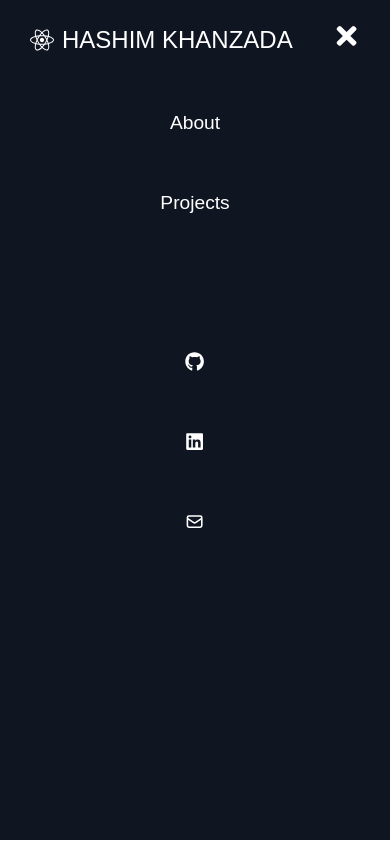
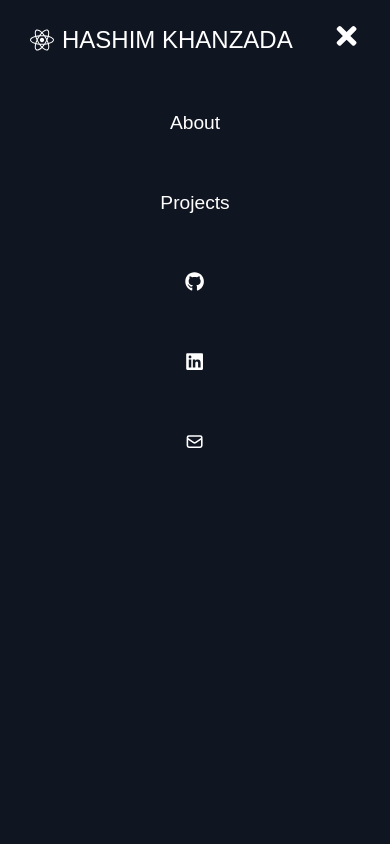
Before and after one commit to hashimkhanzada/react-portfolio-website, a React (Create React App) app: page / in a window 390 px wide. Both pictures are taken after a click on the element 346 px from the left and 39 px from the top of the page. Shown: the top 844 px of the page. Built offline with nearby package versions, Linux system fonts and the light colour scheme.

Commit message:
Fixed some mobile UI bugs

```diff
--- a/src/components/InfoSection/InfoSection.elements.js
+++ b/src/components/InfoSection/InfoSection.elements.js
@@ -157,4 +157,12 @@ export const TechImage = styled.img`
   background: white;
   padding: 5px;
   margin: ${({ skills }) => (skills ? "10px 0px 10px 9px" : null)};
+
+  @media screen and (max-width: 442px) {
+    margin: ${({ skills }) => (skills ? "10px 17px 10px 17px" : null)};
+  }
+
+  @media screen and (max-width: 422px) {
+    margin: ${({ skills }) => (skills ? "10px 12px 10px 12px" : null)};
+  }
 `;
--- a/src/components/Navbar/Navbar.elements.js
+++ b/src/components/Navbar/Navbar.elements.js
@@ -65,11 +65,12 @@ export const NavMenu = styled.ul`
     display: flex;
     flex-direction: column;
     width: 100%;
-    height: 90vh;
+    height: ${({ click }) => (click ? "91vh" : 0)};
     position: absolute;
     top: 80px;
-    right: ${({ click }) => (click ? 0 : "-100%")};
-    opacity: 1;
+    visibility: ${({ click }) => (click ? "visibile" : "hidden")};
+    right: 0;
+    opacity: ${({ click }) => (click ? 1 : 0)};
     transition: all 0.5s ease;
     background: #101522;
   }
--- a/src/components/Navbar/Navbar.js
+++ b/src/components/Navbar/Navbar.js
@@ -1,7 +1,7 @@
 import React, { useState, useEffect } from "react";
 import { FaBars, FaTimes, FaGithub, FaLinkedin } from "react-icons/fa";
 import { IconContext } from "react-icons/lib";
-import { Link as LinkS, animateScroll as scroll } from "react-scroll";
+import { Link, animateScroll as scroll } from "react-scroll";
 import { HiOutlineMail } from "react-icons/hi";
 
 import {
@@ -55,7 +55,7 @@ function Navbar() {
             </MobileIcon>
             <NavMenu onClick={handleClick} click={click}>
               <NavItem>
-                <LinkS
+                <Link
                   activeClass="active"
                   to="aboutMe"
                   spy={true}
@@ -65,10 +65,10 @@ function Navbar() {
                   onClick={closeMobileMenu}
                 >
                   <NavLinks>About</NavLinks>
-                </LinkS>
+                </Link>
               </NavItem>
               <NavItem>
-                <LinkS
+                <Link
                   activeClass="active"
                   to="dietTracker"
                   spy={true}
@@ -78,9 +78,8 @@ function Navbar() {
                   onClick={closeMobileMenu}
                 >
                   <NavLinks>Projects</NavLinks>
-                </LinkS>
+                </Link>
               </NavItem>
-              <NavItem></NavItem>
               <NavItem>
                 <SocialIconLink
                   href={"https://github.com/hashimkhanzada"}
```
Also changed, not shown: 1 other file (tests, documents, lock files or other folders).
